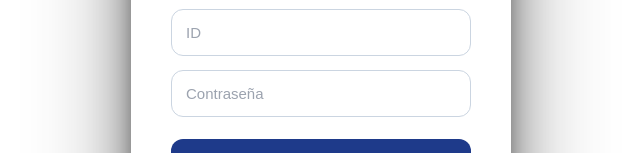
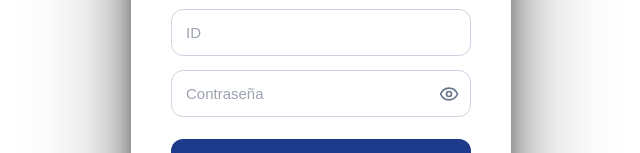
Before and after one commit to SENATITACNA/SIASE, a React (Vite) app in the folder frontend/: page /login in a window 1280 px wide. Shown: the part 357-510 px from the top of the page, without its empty margins (319-959 px from the left). Built offline with nearby package versions, Linux system fonts and the light colour scheme.

Commit message:
Se agrego el simbolo de login de mostrar/ocultar contraseña

```diff
--- a/frontend/src/pages/Login.tsx
+++ b/frontend/src/pages/Login.tsx
@@ -1,5 +1,6 @@
 import { useState } from "react";
 import { useNavigate } from "react-router-dom";
+import { Eye, EyeOff } from "lucide-react";
 import senatiLogo from "../assets/Senati.png";
 import { API_BASE } from "../services/api";
 import "../styles/Login.css";
@@ -7,6 +8,7 @@ import "../styles/Login.css";
 function Login() {
   const [usuario, setUsuario] = useState<string>("");
   const [password, setPassword] = useState<string>("");
+  const [showPassword, setShowPassword] = useState<boolean>(false);
   const navigate = useNavigate();
 
   const handleLogin = async (
@@ -76,8 +78,9 @@ function Login() {
             className="input"
           />
 
+          <div className="password-container">
             <input
-            type="password"
+              type={showPassword ? "text" : "password"}
               placeholder="Contraseña"
               value={password}
               onChange={(e) =>
@@ -85,6 +88,14 @@ function Login() {
               }
               className="input"
             />
+            <button
+              type="button"
+              className="toggle-password"
+              onClick={() => setShowPassword(!showPassword)}
+            >
+              {showPassword ? <EyeOff size={20} /> : <Eye size={20} />}
+            </button>
+          </div>
 
           <button
             type="submit"
--- a/frontend/src/styles/Login.css
+++ b/frontend/src/styles/Login.css
@@ -66,6 +66,38 @@
 .input:focus{
   border-color:#1e3a8a;
   box-shadow:0 0 0 4px rgba(30,58,138,0.12);
+}
+
+.password-container {
+  position: relative;
+  display: flex;
+  align-items: center;
+  width: 100%;
+  margin-bottom: 14px;
+}
+
+.password-container .input {
+  width: 100%;
+  padding-right: 40px;
+  margin-bottom: 0;
+}
+
+.toggle-password {
+  position: absolute;
+  right: 12px;
+  background: none;
+  border: none;
+  cursor: pointer;
+  color: #64748b;
+  display: flex;
+  align-items: center;
+  justify-content: center;
+  padding: 0;
+  transition: color 0.2s;
+}
+
+.toggle-password:hover {
+  color: #374151;
 }
 
 .button{
```
Lines whose indentation alone changed are shown as unchanged.
